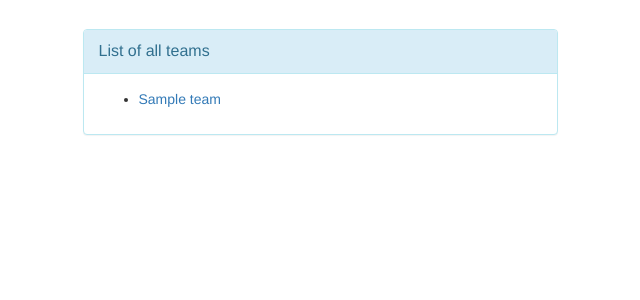
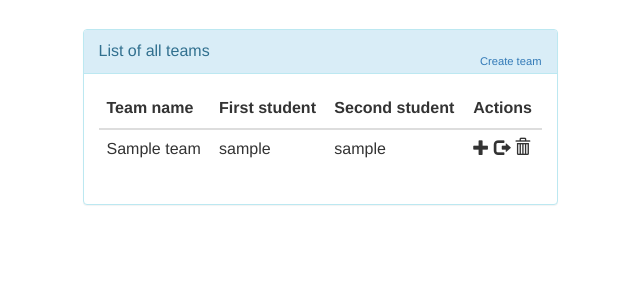
Before and after one commit to Darxis69/ProjectManager, a Django app: page /teams/ in a window 1280 px wide. Shown: the part 51-351 px from the top of the page, without its empty margins (320-960 px from the left). Run offline with Django 3.2, Linux system fonts and the light colour scheme; a user stored in the database is signed in; tables that the repository leaves empty hold one stand-in row (values such as "Sample post"); some libraries are stand-ins or nearby versions.

Commit message:
Modified teams list template

```diff
--- a/ProjectManagerApp/templates/team/list.html
+++ b/ProjectManagerApp/templates/team/list.html
@@ -5,16 +5,36 @@
         <div class="panel panel-info">
             <div class="panel-heading">
                 <div class="panel-title">List of all teams</div>
+                <div style="float:right; font-size: 80%; position: relative; top:-10px;"><a href="/teams/create">Create team</a></div>
             </div>
             <div class="panel-body">
                 {% if teams %}
-                    <ul>
-                        {% for team in teams %}
-                            <li>
-                                <a href="/index">{{ team.name }}</a>
-                            </li>
-                        {% endfor %}
-                    </ul>
+                    <div class="table">
+                        <table class="table">
+                            <thead>
+                                <tr>
+                                    <th>Team name</th>
+                                    <th>First student</th>
+                                    <th>Second student</th>
+                                    <th>Actions</th>
+                                </tr>
+                            </thead>
+                            <tbody>
+                            {% for team in teams %}
+                                <tr>
+                                    <td>{{ team.name }}</td>
+                                    <td>{{ team.first_teammate }}</td>
+                                    <td>{{ team.second_teammate }}</td>
+                                    <td>
+                                        <i class="glyphicon glyphicon-plus" aria-hidden="true"></i><!--Join-->
+                                        <i class="glyphicon glyphicon-log-out" aria-hidden="true"></i><!--Leave-->
+                                        <i class="glyphicon glyphicon-trash" aria-hidden="true"></i><!--Delete-->
+                                    </td>
+                                </tr>
+                            {% endfor %}
+                            </tbody>
+                        </table>
+                    </div>
                 {% else %}
                     <p>No teams found.</p>
                 {% endif %}
```
